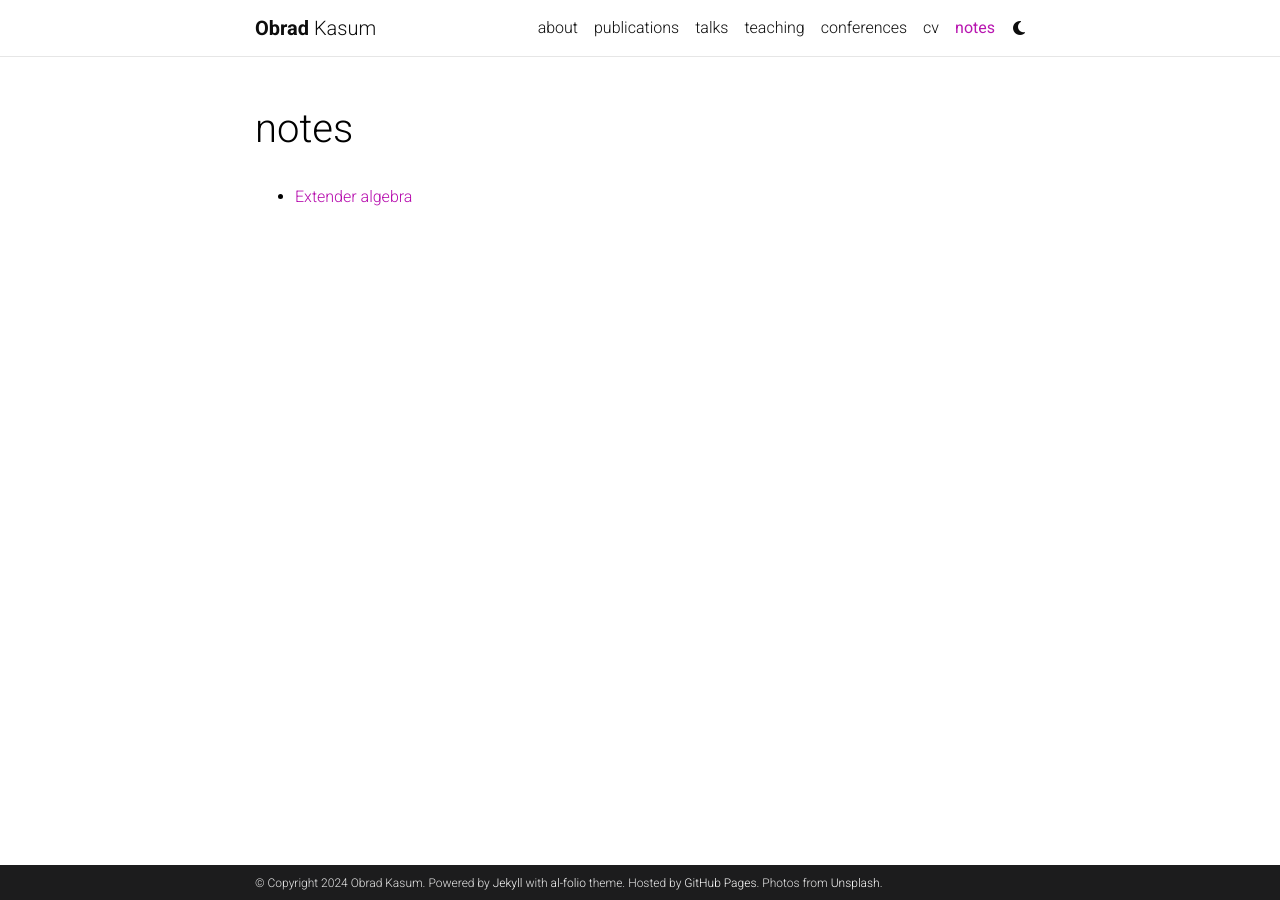
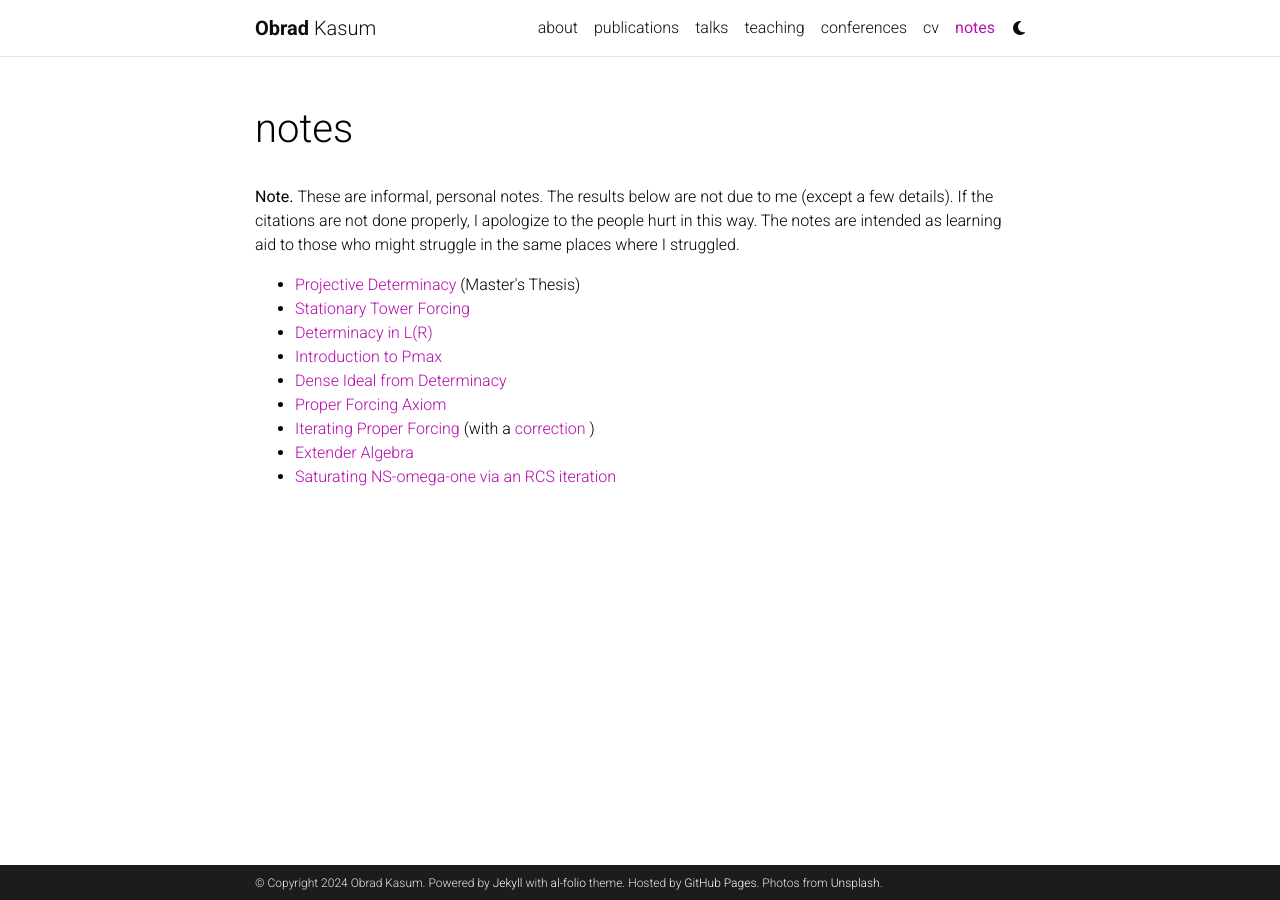
Before and after one commit to obradkasum/obradkasum.github.io, a Jekyll site: the page built from _pages/notes.md, in a window 1280 px wide. Built offline with Jekyll 4.4.1, drawn with Linux system fonts in a browser that asks for light colours; comment, search, counter and statistics services are not loaded; a style sheet for code colours, icons or effects is not loaded.

Commit message:
Update notes.md

```diff
--- a/_pages/notes.md
+++ b/_pages/notes.md
@@ -6,6 +6,16 @@ description:
 nav: true
 nav_order: 6
 ---
+<b> Note. </b> These are informal, personal notes. The results below are not due to me (except a few details). If the citations are not done properly, I apologize to the people hurt in this way. The notes are intended as learning aid to those who might struggle in the same places where I struggled.
+
 <ul>
-  <li><a href="https://drive.google.com/file/d/1KVVhyZvGBjkHwyvC7p1nGpPTQo0pd3kc/view?usp=drive_link"> Extender algebra</a></li>
+  <li><a href="https://drive.google.com/file/d/1irjAiXHzFf7ym7XnRyciXKZ_G2AyTDSP/view?usp=sharing"> Projective Determinacy </a> (Master's Thesis) </li>
+  <li><a href="https://drive.google.com/file/d/1VRXK0_VvUgR9Q3f8Rn3evPg5AIePT4iK/view?usp=drive_link"> Stationary Tower Forcing </a></li>
+  <li><a href="https://drive.google.com/file/d/1len5dVIBr0muqH_D8s97_Jflf3iOnRV1/view?usp=sharing"> Determinacy in L(R) </a></li>
+  <li><a href="https://drive.google.com/file/d/1BN6S94tWWgqKevD6C0vPHZzqp6ilYT7E/view?usp=drive_link"> Introduction to Pmax </a></li>
+  <li><a href="https://drive.google.com/file/d/1BxbHD30KxpME7xeNnBL6O1gF-vmgRJh_/view?usp=sharing"> Dense Ideal from Determinacy </a></li>
+  <li><a href="https://drive.google.com/file/d/1Ur0MlmBFJcaycMTih6fxeAAEXFBrSpuz/view?usp=drive_link"> Proper Forcing Axiom </a></li>
+  <li><a href="https://drive.google.com/file/d/12fNwCy5yCFoY4UDBi1_EwZT8pNUJwSoT/view?usp=drive_link"> Iterating Proper Forcing </a> (with a <a href="https://drive.google.com/file/d/19QoTts6BHjb2eEUZlcvSASKKUdJXLoYM/view?usp=drive_link"> correction </a>) </li>
+  <li><a href="https://drive.google.com/file/d/1KVVhyZvGBjkHwyvC7p1nGpPTQo0pd3kc/view?usp=drive_link"> Extender Algebra </a></li>
+  <li><a href="https://drive.google.com/file/d/1BHRu7kWp1pb6124j9r4t0NABBwIVDKLD/view?usp=drive_link"> Saturating NS-omega-one via an RCS iteration </a></li>
 </ul>
```
